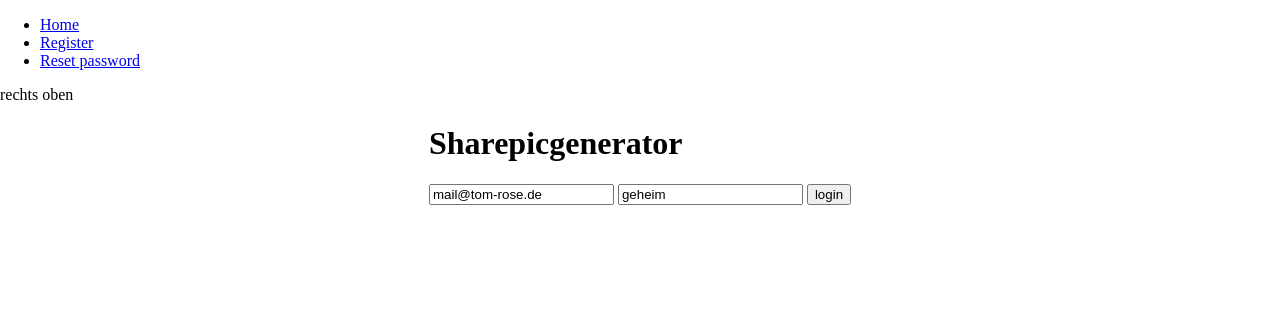
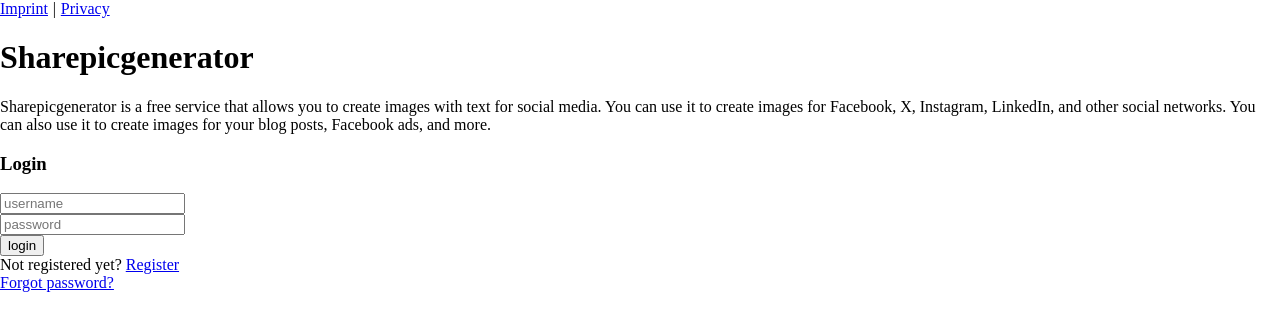
Before and after one commit to codeispoetry/sharepicgenerator3, a PHP site: template src/Views/Home.php in a window 1280 px wide. Shown: the top 331 px of the page. Run offline with PHP 8.4, Linux system fonts and the light colour scheme; the template is opened without the code that fills it, so the values that code supplies are empty; style sheets or scripts are compiled from the project's sources.

Commit message:
beautify home

```diff
--- a/src/Controllers/User.php
+++ b/src/Controllers/User.php
@@ -252,5 +252,7 @@
 
 		$mail = new Mailer( $username );
 		$mail->send( _( 'Password Reset' ), $message );
+
+		return true;
 	}
 }
--- /dev/null
+++ b/src/Views/Components/Forms/Login.php
@@ -0,0 +1,5 @@
+<form method="post" action="index.php/frontend/create">
+    <input type="email" name="username" id="username" placeholder="<?php  echo _('username');?>" value=""><br>
+    <input type="password" name="password" id="password" placeholder="<?php  echo _('password');?>" value=""><br>
+    <input type="submit" name="submit" value="<?php  echo _('login');?>">
+</form>
--- /dev/null
+++ b/src/Views/Components/Forms/Register.php
@@ -0,0 +1,4 @@
+<form method="post" action="/index.php/frontend/register">
+    <input type="email" name="register_mail" placeholder="<?php  echo _('email');?>"><br>
+    <input type="submit" name="submit" value="<?php  echo _('register');?>">
+</form>
--- /dev/null
+++ b/src/Views/Components/Forms/RequestPassword.php
@@ -0,0 +1,4 @@
+<form method="post" action="/index.php/frontend/request_password_reset">
+    <input type="email" name="username" id="username" placeholder="<?php  echo _('username');?>" value=""><br>
+    <input type="submit" name="submit" value="<?php  echo _('request reset link');?>">
+</form>
--- a/src/Views/Header.php
+++ b/src/Views/Header.php
@@ -3,22 +3,21 @@
 <head>
     <meta charset="UTF-8">
     <meta name="viewport" content="width=device-width, initial-scale=1.0">
-    <title>Sharepicgenerator</title>
+    <title><?php echo _( 'Sharepicgenerator'); ?></title>
     <link rel="stylesheet" href="/assets/styles.css?v=<?php echo filemtime('assets/styles.css');?>">
 </head>
-<body>
+
+<body class="<?php echo $body ?? ''; ?>">
 
 <header>
    <nav>
-         <ul>
-              <li><a href="/"><?php echo _('Home');?></a></li>
-              <li><a href="/index.php/frontend/register"><?php echo _('Register');?></a></li>
-              <li><a href="/index.php/frontend/request_password_reset"><?php echo _('Reset password');?></a></li>
 
-         </ul>
    </nav>
 
     <div style="display: flex; align-items: center">
-        rechts oben
+        <a href="#"><?php echo _('Imprint');?></a>
+            <span style="padding: 0 0.3em;">|</span>
+        <a href="#"><?php echo _('Privacy');?></a>
+
     </div>
 </header>
--- a/src/Views/Home.php
+++ b/src/Views/Home.php
@@ -1,15 +1,58 @@
 <?php include_once './src/Views/Header.php'; ?>
-<main class="main" style="height: 100%; display: flex; justify-content: center; align-items: center;">
-	<div class="row">
-		<div class="">
-			<h1><?php  echo _('Sharepicgenerator');?></h1>
-			<form method="post" action="index.php/frontend/create">
-				<input type="text" name="username" id="username" placeholder="<?php  echo _('username');?>" value="mail@tom-rose.de">
-				<input type="passwordKILL" name="password" id="password" placeholder="<?php  echo _('password');?>" value="geheim">
-				<input type="submit" name="submit" value="<?php  echo _('login');?>">
-			</form>
+<main class="main">
+	<div id="title">
+		<h1><?php  echo _('Sharepicgenerator');?></h1>
+		<p id="description">
+			<?php
+				echo _('Sharepicgenerator is a free service that allows you to create images with text for social media. You can use it to create images for Facebook, X, Instagram, LinkedIn, and other social networks. You can also use it to create images for your blog posts, Facebook ads, and more.');
+			?>
+		</p>
+	</div>
+	<div id="loginboxes">
+		<div id="loginbox">
+			<?php
+				echo '<h3>' . _('Login') . '</h3>';
+				include_once './src/Views/Components/Forms/Login.php';
+				echo _('Not registered yet?');
+				echo ' <a href="#" onclick="showRegisterBox();">'._('Register').'</a>';
+				echo '<br>';
+				echo ' <a href="#" onclick="showPasswordBox();">'._('Forgot password?').'</a>';
+			?>
 		</div>
-
+		<div id="registerbox" style="display: none">
+			<?php
+				echo '<h3>' . _('Register') . '</h3>';
+				include_once './src/Views/Components/Forms/Register.php';
+				echo _('Already registered?');
+				echo ' <a href="#" onclick="showLoginBox();">'._('Login').'</a>';
+			?>
+		</div>
+		<div id="passwordbox" style="display: none">
+			<?php
+				echo '<h3>' . _('Password reset') . '</h3>';
+				include_once './src/Views/Components/Forms/RequestPassword.php';
+				echo _('Already registered?');
+				echo ' <a href="#" onclick="showLoginBox();">'._('Login').'</a>';
+			?>
+		</div>
 	</div>
 </main>
+
+<script>
+	function showRegisterBox(){
+		document.getElementById('loginbox').style.display = 'none';
+		document.getElementById('registerbox').style.display = 'block';
+		document.getElementById('passwordbox').style.display = 'none';
+	}
+	function showLoginBox(){
+		document.getElementById('loginbox').style.display = 'block';
+		document.getElementById('registerbox').style.display = 'none';
+		document.getElementById('passwordbox').style.display = 'none';
+	}
+	function showPasswordBox(){
+		document.getElementById('loginbox').style.display = 'none';
+		document.getElementById('registerbox').style.display = 'none';
+		document.getElementById('passwordbox').style.display = 'block';
+	}
+</script>
 <?php include_once './src/Views/Footer.php'; ?>
```
Also changed, not shown: src/Controllers/Frontend.php (+5 -7 lines), src/Views/Components/Forms/ResetPassword.php (added, +7 -0 lines), src/Views/User/Register.php (deleted, +0 -16 lines), src/Views/User/RequestPasswordReset.php (deleted, +0 -14 lines), src/Views/User/ResetPassword.php (+3 -9 lines), assets/images/startimage.jpg (added), assets/variables.css (deleted), 3 other files.
